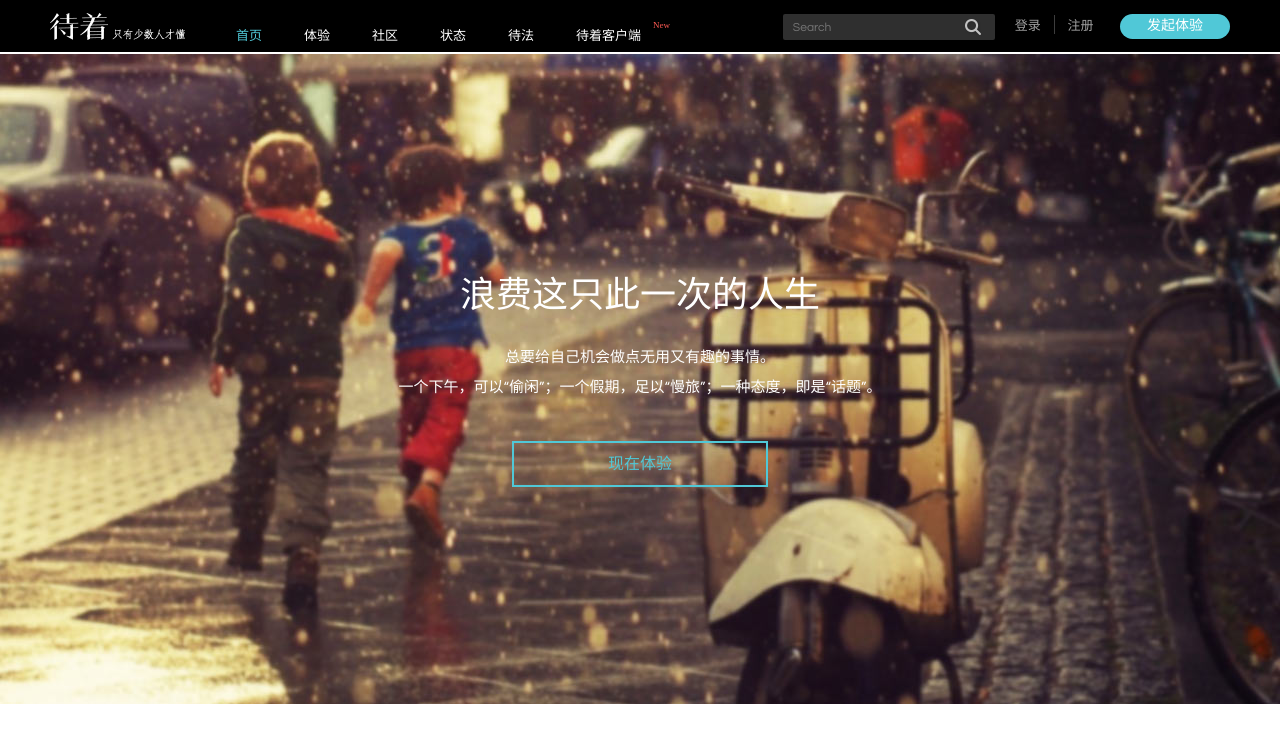
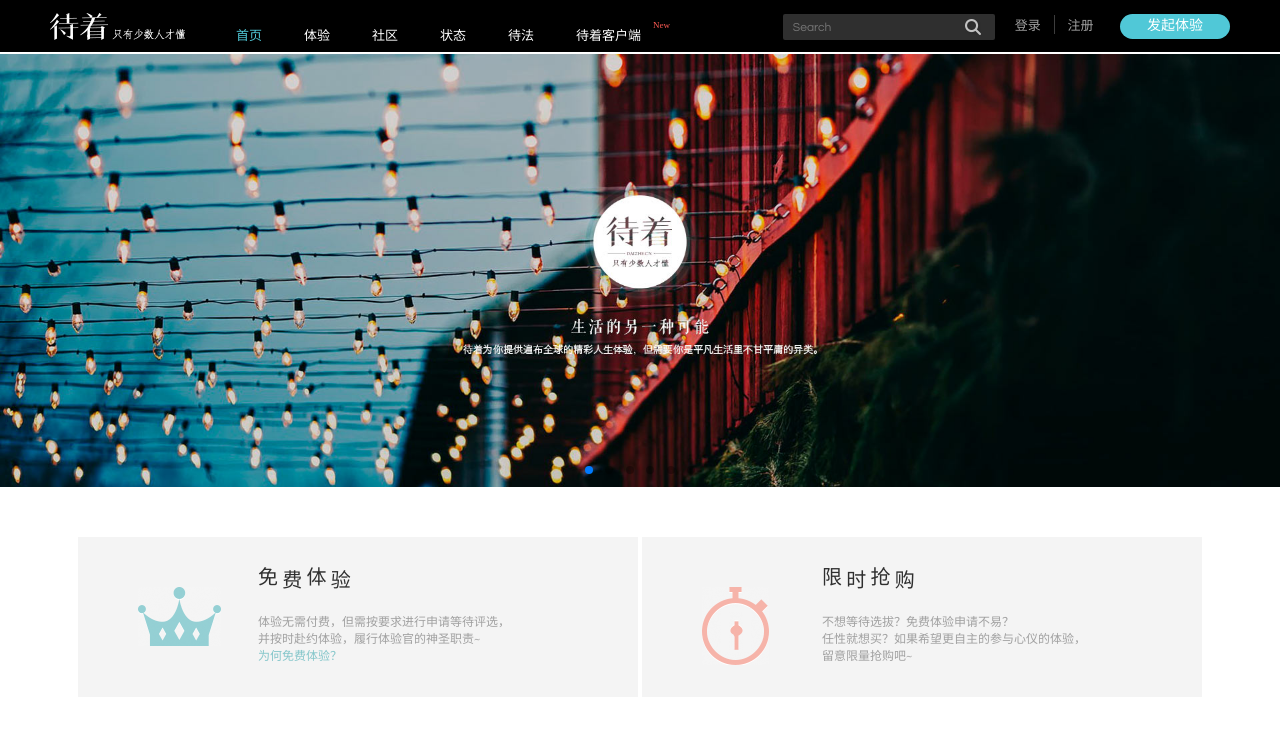
Before and after one commit to StevenLiupz/stay, a plain HTML site: page index.html in a window 1280 px wide. Shown: the top 744 px of the page. Drawn offline with Linux system fonts and the light colour scheme.

Commit message:
css合并

```diff
--- a/index.html
+++ b/index.html
@@ -59,10 +59,25 @@
 </header>
 <div class="main">
     <!--轮播图部分-->
-    <div class="main-banner" id="main-banner">
+    <div class="swiper-container">
+        <div class="swiper-wrapper">
             <ul class="clearfix">
-            <li></li>
                 <li>
+                    <a href="javascript:;"><img src="./images/banner6.jpg" ></a>
+                    <div class="content">
+                        <h1>优美的高于生活——艺术节纪念T恤&帆布包</h1>
+                        <p>待着生活艺术节第一季主题：理想生活，而理想生活是优美的高于生活。<br />待着专门设计了一批T恤和帆布包，把藏在我们心底的信念，穿在身上，背在肩膀吧。</p>
+                        <a href="javascript:;">查看详情
+                            <span class="lineTop"></span>
+                            <span class="lineRight"></span>
+                            <span class="lineBottom"></span>
+                            <span class="lineLeft"></span>
+                        </a>
+                    </div>
+                </li>
+                <li><a href="javascript:;"><img src="./images/banner1.jpg" ></a></li>
+                <li>
+                    <a href="javascript:;"><img src="./images/banner2.jpg" ></a>
                     <div class="content">
                         <h1>浪费这只此一次的人生</h1>
                         <p>总要给自己机会做点无用又有趣的事情。<br />一个下午，可以“偷闲”；一个假期，足以“慢旅”；一种态度，即是“话题”。</p>
@@ -75,6 +90,7 @@
                     </div>
                 </li>
                 <li>
+                    <a href="javascript:;"><img src="./images/banner3.jpg" ></a>
                     <div class="content">
                         <h1>人够特别？事儿够特别？地方够特别？</h1>
                         <p>发起体验，选拔你钟意的体验官，面对面认识你或你的品牌，<br />TA还会给出最动人的“体验报告”！</p>
@@ -87,6 +103,7 @@
                     </div>
                 </li>
                 <li>
+                    <a href="javascript:;"><img src="./images/banner4.jpg" ></a>
                     <div class="content">
                         <h1>回顾过去一年，你有什么想说的？</h1>
                         <p>属于每个人的2017，转眼间就要画上句号了。<br />辞旧迎新之际，在待着上写下“你的2017”吧。</p>
@@ -99,6 +116,7 @@
                     </div>
                 </li>
                 <li>
+                    <a href="javascript:;"><img src="./images/banner5.jpg" ></a>
                     <div class="content">
                         <h1>一周那么几天，走一站路回家</h1>
                         <p>走一站路回家，一路上有春雨浸润的土地，有赵大叔的煎饼摊子...<br />你可能得走40分钟，但是却格外轻松，听听音乐，吹吹风，双脚走到发热。<br/>没有人挤，不为赶时间，只和自己，走着。</p>
@@ -111,6 +129,7 @@
                     </div>
                 </li>
                 <li>
+                    <a href="javascript:;"><img src="./images/banner6.jpg" ></a>
                     <div class="content">
                         <h1>优美的高于生活——艺术节纪念T恤&帆布包</h1>
                         <p>待着生活艺术节第一季主题：理想生活，而理想生活是优美的高于生活。<br />待着专门设计了一批T恤和帆布包，把藏在我们心底的信念，穿在身上，背在肩膀吧。</p>
@@ -122,10 +141,20 @@
                         </a>
                     </div>
                 </li>
+                <li><a href="javascript:;"><img src="./images/banner1.jpg" ></a></li>
             </ul>
-        <div class="btn-arrow">
-            <span class="prev"></span>
-            <span class="next"></span>
+            <div class="swiper-index">
+                <div class="swiper-index-item"></div>
+                <div class="swiper-index-item"></div>
+                <div class="swiper-index-item"></div>
+                <div class="swiper-index-item"></div>
+                <div class="swiper-index-item"></div>
+                <div class="swiper-index-item"></div>
+            </div>
+            <div class="swiper-button">
+                <div class="swiper-button-prev"></div>
+                <div class="swiper-button-next"></div>
+            </div>
         </div>
     </div>
     <!--轮播图下方广告部分-->
--- a/js/index.js
+++ b/js/index.js
@@ -1,84 +1,115 @@
 /**
  * Created by Steven on 2017/4/30.
  */
-$(function () {
+$(function(){
+    var flag = true; // 定义一个变量用于记录当前动画是否执行完成
+    var index = 1; // 用于记录轮播的次数
+    var timer = null; // 用于定时器
+    var $swiper = $(".swiper-container .swiper-wrapper ul").eq(0);
+    var $imgs = $swiper.find("li img"); // 轮播图的图片个数
+    var imgHeight = $imgs.eq(0).height(); // 轮播图的图片高度
+    var imgWidth = $imgs.eq(0).width(); // 轮播图的图片宽度
+
+    setHeight(); // 初始化轮播图区域的高度
+    // autoplay(); // 轮播图自动播放
+    swiperIndexSet(); // 初始化轮播图的第一个下标样式
+
+    $(".swiper-wrapper>ul").css("left",-imgWidth); // 初始化移动轮播图至第一张图
+    $(window).resize(function() {
+        setHeight(); // 根据窗口大小的变化动态设置轮播图区域的高度和图片宽度
+    })
+
+    $(".swiper-wrapper").hover(function(){
+        clearInterval(timer);
+        $(".swiper-button").show();
+    },function(){
+        autoplay();
+        $(".swiper-button").hide();
+    })
+
     /*APP的显示与隐藏*/
     $(".stayAPP").parent('li').hover(function(){
         $(this).children('.nav-appDown').show();
     },function(){
-        // 这里利用时间冒泡的原理，虽然绝对定位的div脱离了标准流，但是依然会触发li的hover事件
+        // 这里利用事件冒泡的原理，虽然绝对定位的div脱离了标准流，但是依然会触发li的hover事件
         $(this).children('.nav-appDown').hide();
     })
-    /*轮播图部分*/
-    $.each($("#main-banner>ul>li"), function (i) {
-        // 遍历li，为每个li添加背景图片并动态设置li的宽度
-        $(this).css({"background":"url('./images/banner"+(i+1)+".jpg') 50% 0% no-repeat", "width": $("#main-banner>ul").width()/($("#main-banner>ul>li").length+1)});
-    });
 
-    // 将第一张图片动态克隆到ul的尾部
-    var $firstLi = $("#main-banner>ul>li").eq(0).clone(true);
-    $("#main-banner>ul").append($firstLi);
+    /*设置轮播图区域的高度*/
+    function setHeight(){
+        imgHeight = $imgs.eq(0).height(); // 获取图片的高
+        // imgWidth = $imgs.eq(0).width(); // 通过jquey的width()方法获取到的宽是经过了四舍五入后的，因此无法获取到小数点
+        // 使用原生的getBoundingClientRect()方法可以获取到元素的真实尺寸，包含小数点
+        imgWidth = $imgs[0].getBoundingClientRect().width.toFixed(1); // 获取图片的宽
+        $swiper.css("left",-imgWidth*index); // 浏览器窗口变化时动态设置当前ul的位移
+        $(".swiper-container").height(imgHeight); // 浏览器窗口变化时动态设置轮播图外层容器的高度
+    }
 
-    var timer = null;
-    var index = 0; // 用于记录轮播的单位长度
-    var liLength = $("#main-banner>ul>li").length; // li的个数
-    var flag = true; // 定义一个变量用于记录当前动画是否执行完成
-
-    autoplay();
-
-    // 鼠标移入移出时图片的轮播切换 & 上下页按钮的显示与隐藏
-    $("#main-banner").mouseover(function () {
-        clearInterval(timer);
-        $("#main-banner .btn-arrow").show();
-    }).mouseout(function () {
-        autoplay();
-        $("#main-banner .btn-arrow").hide();
-    });
-
-    // 上下页的点击功能实现
-    $("#main-banner .next").click(function () {
+    /*轮播图动画*/
+    $(".swiper-button-next").click(function(){
         move();
     })
-    $("#main-banner .prev").click(function () {
+    $(".swiper-button-prev").click(function(){
         move(false);
     })
-
-    // 封装的一个自动播放的函数
-    function autoplay() { // bool控制向左还是向右滑动
-        clearInterval(timer); // 要用定时器先清定时器
-        timer = setInterval(function () {
-            move();
-        },3000);
+    // 封装的轮播图动画
+    function move(direction){
+        if(flag){
+            flag = false;
+            if(typeof direction != "undefined" && direction == false){ // 判断轮播方向
+                index--;
+            }else if(typeof direction == "undefined" || direction == true){
+                index++;
+            }
+            $(".swiper-index .swiper-index-item").removeClass("active").eq(index-1).addClass("active");
+            $swiper.animate({
+                left: -imgWidth * index
+            },500,function(){
+                flag = true;
+                if (index == 0) {
+                    index = 6;
+                    $swiper.css("left",-imgWidth*index);
+                    swiperIndexSet();
+                }else if (index == 7) {
+                    index = 1;
+                    $swiper.css("left",-imgWidth*index);
+                    swiperIndexSet();
+                }
+                $(".swiper-container .swiper-wrapper ul li>.content>a").removeClass("run");
+                $(".swiper-container .swiper-wrapper ul li").eq(index).find(".content>a").addClass("run");
+            })
+        }
     }
 
-    // 封装的一个点击翻页按钮切换图片的函数
-    function move(bool) {
-        if(flag){
-            flag = false; // 每次执行动画时，都将flag关闭，变为false，只有动画执行完成后才变为true
+    // 设置轮播图的下标样式
+    function swiperIndexSet(){
+        $(".swiper-index .swiper-index-item").removeClass("active").eq(index-1).addClass("active");
+    }
+    // 轮播图下标的点击跳转
+    $(".swiper-index .swiper-index-item").each(function(i){
+        // 如何将i传入click函数中？
+        // 这里要用立即执行函数进行传参的话需要在外部定义一个变量存this对象，否则在立即执行函数内部的this会指向window
+        // let $that = $(this);
+        // (function(i){
+        //  $that.on("click",function(){
+        //      index = i + 1;
+        //      $swiper.css("left",-imgWidth*index);
+        //  });
+        // })(i);
+        $(this).on("click",function(){
+            index = $(this).index() + 1;
+            $swiper.css("left",-imgWidth*index);
+            swiperIndexSet();
+        })
+    })
 
-            if(typeof bool != "undefined" && bool == false){
-                index--;
-            }else if (typeof bool == "undefined" || bool == true){
-                index++;
-            }
-
-            // 控制left的范围
-            if(index >= liLength){
-                $("#main-banner>ul").css("left",0);
-                index = 1;
-            }
-            if(index < 0){
-                $("#main-banner>ul").css("left", -(liLength - 1)*$("#main-banner").width());
-                index = liLength - 2;
-            }
-
-            $("#main-banner>ul").stop().animate({
-                left: -index * $("#main-banner").width()
-            },600,function () {
-                $("#main-banner>ul>li>.content>a").removeClass("run");
-                $("#main-banner>ul>li").eq(index).find("a").addClass("run");
-                flag = true; // 利用开闭原则，只有在当前动画执行完成后才能进行下一动画（当前flag打开，变为true）
-            });
+    function autoplay(speed){
+        clearInterval(timer);
+        if(speed == "undefined" || isNaN(speed)){
+            speed = 3500; // 设置自动播放的默认速度
         }
+        timer = setInterval(function(){
+            move();
+        },speed);
     }
 })
--- a/sass/index.scss
+++ b/sass/index.scss
@@ -1,35 +1,39 @@
 @charset "UTF-8";
 @import './home.scss';
 
-.main{
 //轮播图部分
-  .main-banner {
+.swiper-container {
   width: 100%;
-    height: 650px;
   overflow: hidden;
   position: relative;
+  .swiper-wrapper {
+    height: 100%;
     ul {
-      width: 700%;
-      height: 650px;
+      @extend .swiper-wrapper;
+      width: 800%;
       position: absolute;
-      top: 0;
-      left: 0;
       li {
-        height: 650px;
+        width: calc(100% / 8)  ;
+        height: 100%;
         float: left;
-        > .content {
-          width: 1200px;
+        position: relative;
+        a,a img {
+          display: block;
+          width: 100%;
+        }
+        .content {
+          width: 100%;
           color: #fff;
           text-align: center;
-          margin: 0 auto;
+          position: absolute;
+          top: 50%;
+          transform: translateY(-50%);
           h1 {
             font-size: 36px;
-            margin-top: 211px;
           }
           p {
             font-size: 15px;
             line-height: 30px;
-            margin-top: 26px;
           }
           a {
             display: block;
@@ -39,41 +43,44 @@
             font-size: 16px;
             line-height: 46px;
             text-align: center;
-            margin: 38px auto 0;
-            //border: 2px solid $mainColor;
             overflow: hidden;
             position: relative;
-            &:hover{
+            margin: 0 auto;
+            &:hover {
               background: rgba(0,0,0,.2);
             }
             span {
               position: absolute;
-              background-color: $mainColor;
-              &.lineTop,&.lineBottom {
-                left: 0;
+              background: $mainColor;
+              %lineY {
                 width: 100%;
                 height: 2px;
+                left: 0;
               }
-              &.lineLeft,&.lineRight {
-                top: 0;
+              %lineX {
                 width: 2px;
                 height: 100%;
+                top: 0;
               }
               &.lineTop {
                 top: 0;
                 transform: translateX(-100%);
+                @extend %lineY;
               }
               &.lineBottom {
                 bottom: 0;
                 transform: translateX(100%);
+                @extend %lineY;
               }
               &.lineLeft {
                 left: 0;
                 transform: translateY(100%);
+                @extend %lineX;
               }
               &.lineRight {
                 right: 0;
                 transform: translateY(-100%);
+                @extend %lineX;
               }
             }
             &.run{
@@ -98,29 +105,58 @@
         }
       }
     }
-    .btn-arrow {
+    .swiper-index {
+      width: 100%;
+      text-align: center;
+      position: absolute;
+      bottom: 10px;
+      cursor: default;
+      -webkit-user-select: none;
+      -moz-user-select: none;
+      -ms-user-select: none;
+      user-select: none;
+      .swiper-index-item {
+        display: inline-block;
+        width: 8px;
+        height: 8px;
+        border-radius: 50%;
+        background: #000;
+        opacity: 0.3;
+        margin: 0 5px;
+        cursor: pointer;
+        &.active {
+          background: #007aff;
+          opacity: 1;
+        }
+      }
+    }
+    .swiper-button {
       display: none;
-      z-index: 10;
-      span {
-        display: block;
+      %swiper-button-css {
         width: 25px;
         height: 73px;
+        background: url("../images/arrows.png") no-repeat;
         cursor: pointer;
-        background: url("../images/arrows5.png") no-repeat;
         position: absolute;
-        top: 266px;
-        &.prev {
+        margin: 0 5px;
+        top: 50%;
+        transform: translateY(-50%);
+        z-index: 10;
+      }
+      .swiper-button-prev {
+        @extend %swiper-button-css;
         background-position: 0 -73px;
-          left: 160px;
+        left: 10%;
         &:hover {
-            background-position: 0px 0px;
+          background-position: 0 0;
         }
       }
-        &.next {
+      .swiper-button-next {
+        @extend %swiper-button-css;
         background-position: -25px -73px;
-          right: 160px;
+        right: 10%;
         &:hover {
-            background-position: -25px 0px;
+          background-position: -25px 0;
         }
       }
     }
@@ -209,7 +245,6 @@
     }
   }
 }
-}
 @keyframes rotate {
   0% {
     transform: rotate(0deg);
```
Also changed, not shown: css/index.css. Lines whose indentation alone changed are shown as unchanged.
